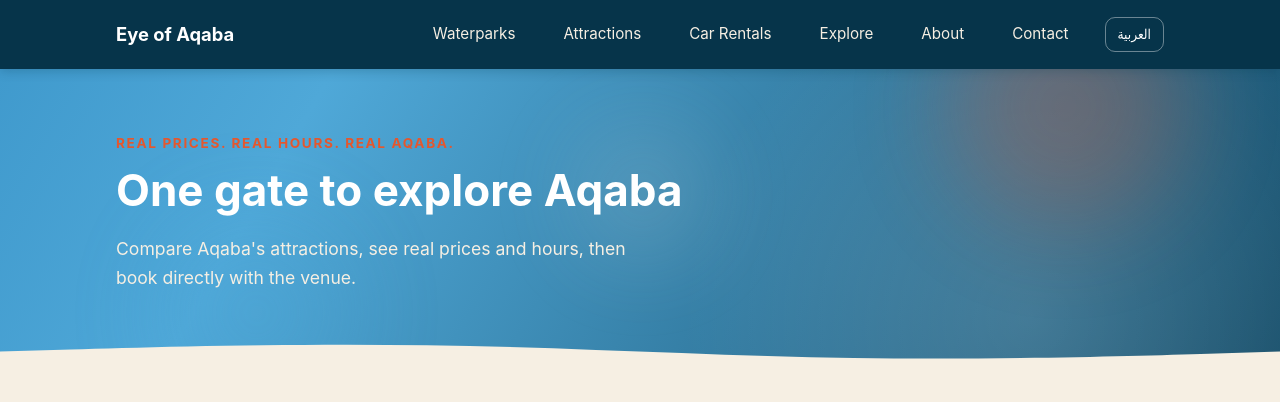
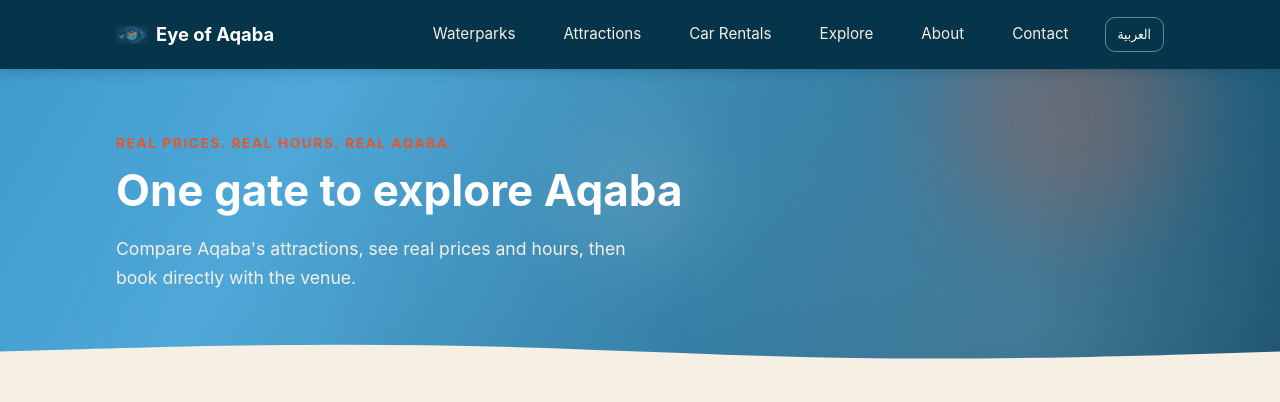
Before and after one commit to AhmadAZ5/AqabaEye, a FastAPI app: page /en/ in a window 1280 px wide. Shown: the top 402 px of the page. Run offline with FastAPI, Linux system fonts and the light colour scheme.

Commit message:
Add the real site logo to the header
Client's Raw/ folder had AqabaEye_logo.PNG and its icon-only variant,
both with an opaque white background baked in rather than real
transparency. Stripped the white background out (soft alpha
threshold on near-white pixels) so the icon mark sits cleanly on the
header's dark navy background, then wired it into
site-header__brand next to the site name.

logo-full.png (with "AQABA EYE" text) is committed too for wherever
else it's needed later, not used on any page yet.

```diff
--- a/Code/frontend/static/css/main.css
+++ b/Code/frontend/static/css/main.css
@@ -88,11 +88,20 @@
 }
 
 .site-header__brand {
+  display: flex;
+  align-items: center;
+  gap: 0.5rem;
   color: var(--color-white);
   font-weight: 700;
   font-size: 1.15rem;
   text-decoration: none;
   margin-inline-end: auto;
+}
+
+.site-header__logo {
+  width: 2rem;
+  height: 2rem;
+  object-fit: contain;
 }
 
 .site-nav {
--- a/Code/frontend/templates/partials/header.html
+++ b/Code/frontend/templates/partials/header.html
@@ -1,6 +1,9 @@
 <header class="site-header">
   <div class="container site-header__row">
-    <a class="site-header__brand" href="/{{ lang }}/">{{ site_name_ar if lang == 'ar' else site_name_en }}</a>
+    <a class="site-header__brand" href="/{{ lang }}/">
+      <img class="site-header__logo" src="/static/logo-mark.png" alt="" width="40" height="40" loading="eager">
+      {{ site_name_ar if lang == 'ar' else site_name_en }}
+    </a>
     <button type="button" class="nav-toggle" aria-expanded="false" aria-controls="site-nav">
       <span></span><span></span><span></span>
       <span class="sr-only">{{ t('nav.home') }}</span>
```
Also changed, not shown: Code/frontend/static/logo-full.png (added), Code/frontend/static/logo-mark.png (added).
